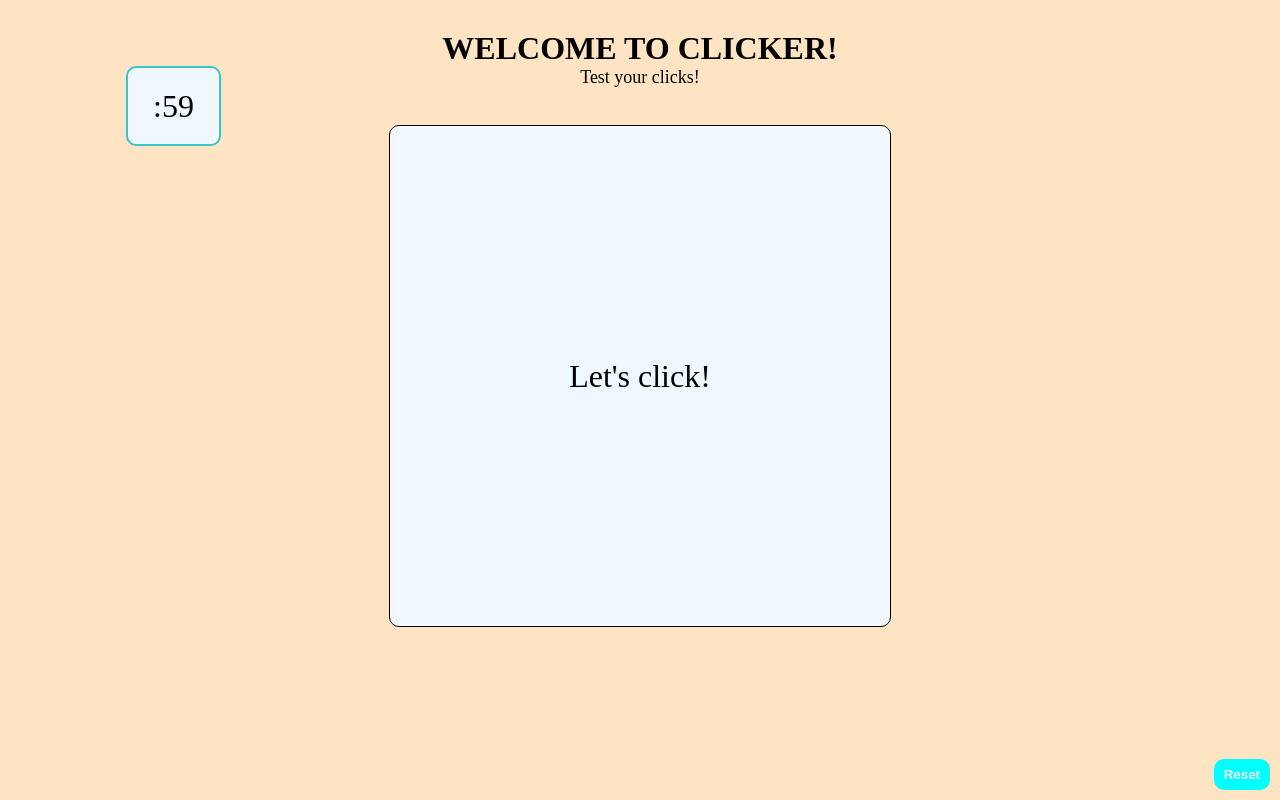
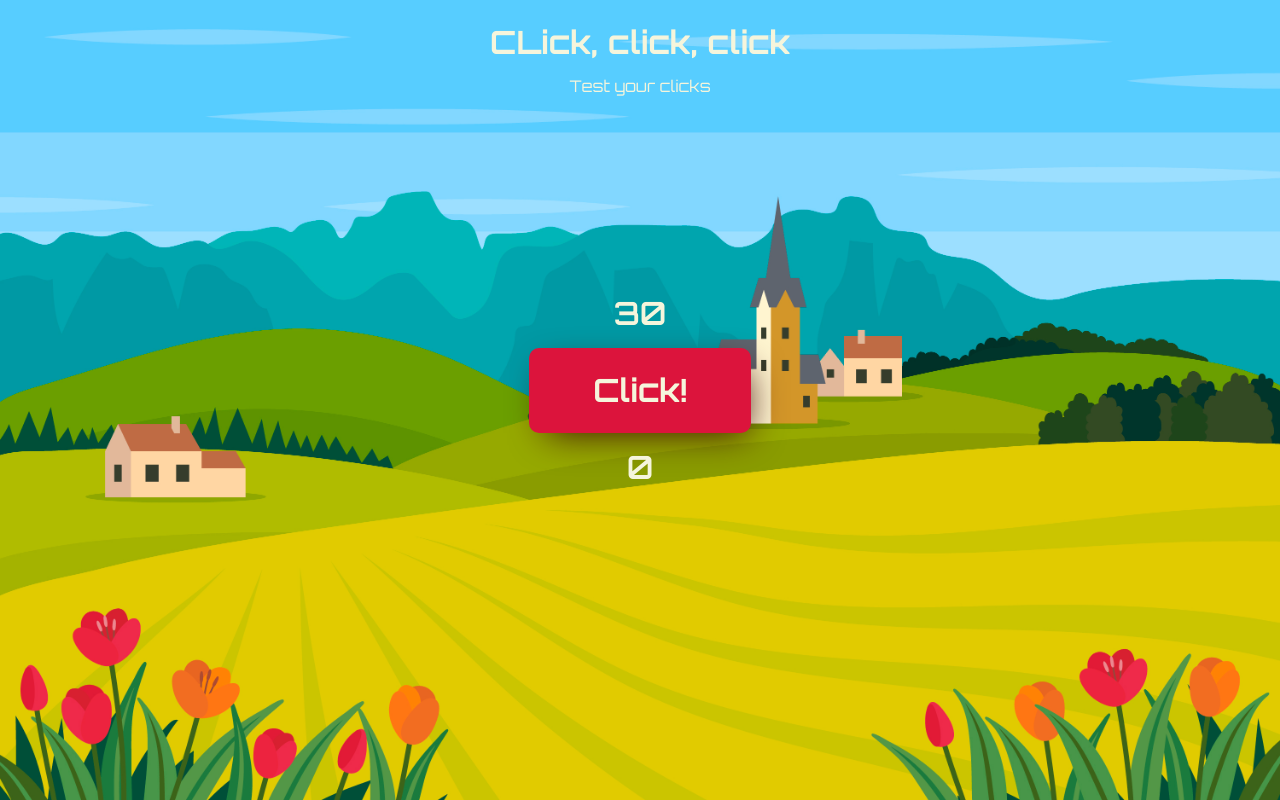
Before and after one commit to YuriiKniaz/js-clicker, a plain HTML site: page index.html in a window 1280 px wide. Drawn offline with nearby package versions, Linux system fonts and the light colour scheme.

Commit message:
Cliker v1.0

```diff
--- a/index.html
+++ b/index.html
@@ -3,28 +3,30 @@
   <head>
     <meta charset="UTF-8" />
     <meta name="viewport" content="width=device-width, initial-scale=1.0" />
+    <link rel="preconnect" href="https://fonts.googleapis.com" />
+    <link rel="preconnect" href="https://fonts.gstatic.com" crossorigin />
+    <link
+      href="https://fonts.googleapis.com/css2?family=Orbitron:wght@400;600;700&display=swap"
+      rel="stylesheet"
+    />
+    <link
+      rel="stylesheet"
+      href="https://cdn.jsdelivr.net/npm/modern-normalize@1.1.0/modern-normalize.min.css"
+    />
     <link rel="stylesheet" href="./style.css" />
-    <title>Clicker online</title>
+    <title>Clicker | WEB GAME</title>
   </head>
-  <body>
-    <!-- Title -->
-    <header class="clicker-header">
-      <h1 class="clicker-title">WELCOME TO CLICKER!</h1>
-      <p class="clicker-descr">Test your clicks!</p>
-    </header>
-    <!-- Clicker -->
+  <body class="clicker-body">
     <main class="clicker-main">
-      <span class="clicker-timer" id="timer">:59</span>
-      <div class="clicker-box js-box">
-        <span class="clicker-counter js-clicker">Let's click!</span>
-
-        <span class=""></span>
+      <h1 class="clicker-title">CLick, click, click</h1>
+      <p class="clicker-descr">Test your clicks</p>
+      <div class="clicker-box" id="clicker">
+        <span class="clicker-timer" id="timer">30</span>
+        <button type="button" class="clicker-btn" id="js-button">Click!</button>
+        <span class="clicker-span" id="counter">0</span>
       </div>
-      <button type="reset" href="./index.html" class="clicker-reset js-reset">
-        Reset
-      </button>
     </main>
 
-    <script src="./js-clicker.js" type="module"></script>
+    <script type="module" src="./js-clicker.js"></script>
   </body>
 </html>
--- a/js-clicker.js
+++ b/js-clicker.js
@@ -1,26 +1,41 @@
-const clicker = document.querySelector(".js-box");
-const mySpan = document.querySelector(".js-clicker");
+const button = document.getElementById("js-button");
+const counter = document.getElementById("counter");
+
+const timer = document.getElementById("timer");
+
+let sum = 0;
 
 
-let clicks = 0;
+function onClick(){
+  sum +=1;
 
-function onClick() {
-    clicks += 1;
+  counter.textContent = sum;
 
-    mySpan.textContent = clicks;
+
+};
+
+
+
+function startTimer() {
+  let timeLeft = 30;
+
+  const interval = setInterval(function () {
+    timeLeft -= 1;
+    timer.textContent = timeLeft;
+
+    if (timeLeft === 0) {
+      clearInterval(interval);
+      timer.textContent = "Time is up!";
+
+      button.disabled = true;
+
+      alert(`Congrats your score: ${counter.textContent}`)
+    }
+
+    return;
+},1000)
 
 }
 
-clicker.addEventListener('click', onClick);
-
-
-const myTimer = document.getElementById('timer');
-
-let seconds = 59;
-
-function timer(event) {
-     seconds -= 1;
-    myTimer.textContent = `:${seconds}`;
-}
-
-myTimer.addEventListener('click', timer, onClick);
+const click = button.addEventListener("click", onClick);
+const timerStart = button.addEventListener("click", startTimer, {once: true});
--- a/style.css
+++ b/style.css
@@ -1,60 +1,67 @@
 body {
+  font-family: "Orbitron", sans-serif;
   margin: 0;
   padding: 0;
-  background-color: bisque;
-  padding: 30px;
+}
+h1,
+h2,
+h3,
+p {
+  margin: 0;
+  padding: 0;
 }
 
-/* Header */
-.clicker-header {
+.clicker-body {
+  background-image: url(./images/field-background.jpg);
+  height: 100%;
+  background-size: cover;
+  padding: 24px;
+}
+
+.clicker-title {
   text-align: center;
-}
-.clicker-title {
   font-size: 32px;
-  margin: 0;
+  color: beige;
+  font-weight: 700;
 }
 
 .clicker-descr {
-  margin: 0;
-  font-size: 18px;
+  text-align: center;
+  color: beige;
+  margin-top: 16px;
+  font-weight: 400;
 }
 
 .clicker-box {
-  border: 1px solid #000000;
-  width: 500px;
-  height: 500px;
-  border-radius: 10px;
-  margin-left: auto;
-  margin-right: auto;
   display: flex;
+  flex-direction: column;
+  align-items: center;
   justify-content: center;
-  align-items: center;
-  position: relative;
-  background-color: aliceblue;
+  padding-top: 200px;
 }
 
-.clicker-counter {
+.clicker-timer {
   font-size: 32px;
-}
-
-.clicker-reset {
-  position: absolute;
-  bottom: 10px;
-  right: 10px;
-  padding: 8px 10px;
-  background-color: aqua;
-  color: aliceblue;
-  border-radius: 10px;
-  border: none;
-  cursor: pointer;
+  color: beige;
   font-weight: 600;
 }
 
-.clicker-timer {
-  padding: 20px 25px;
-  border: 2px solid rgb(56, 196, 201);
+.clicker-span {
+  margin-top: 16px;
   font-size: 32px;
+  color: beige;
+  font-weight: 600;
+}
+
+.clicker-btn {
+  padding: 24px 64px;
+  margin-top: 16px;
+  border: none;
   border-radius: 10px;
-  background-color: aliceblue;
-  margin-left: 96px;
+  background-color: crimson;
+  color: beige;
+  font-size: 32px;
+  font-weight: 700;
+  cursor: pointer;
+  box-shadow: 7px 11px 36px -11px rgba(61, 11, 8, 1);
 }
```
Also changed, not shown: images/field-background.jpg (added).
